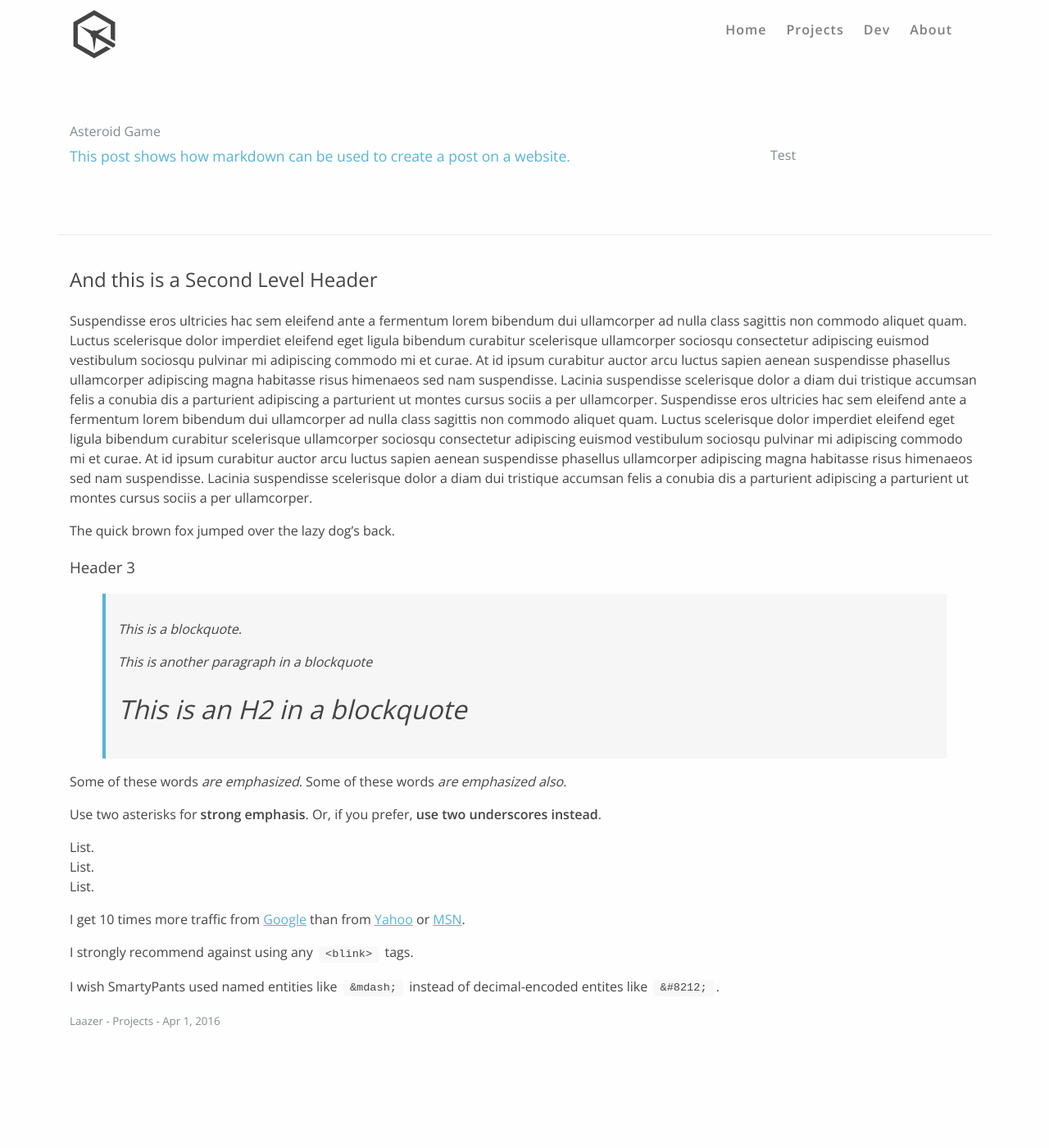
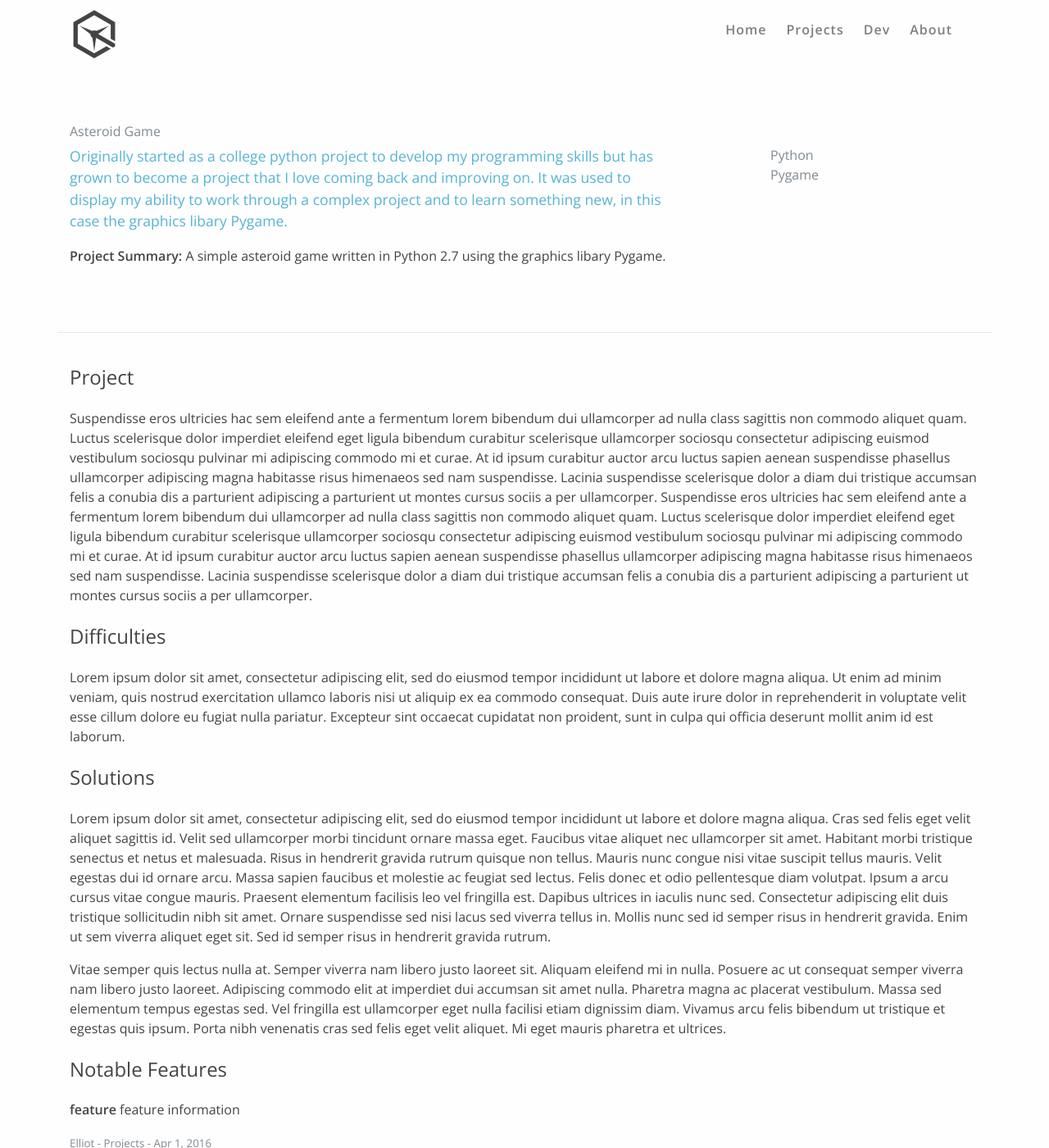
Before and after one commit to LazerCube/LazerCube.github.io, a Jekyll site: the page built from _posts/2016-04-01-another-test.markdown, in a window 1280 px wide and 1400 px high. Shown: the whole window at 82% size. Built offline with Jekyll 4.4.1, drawn with Linux system fonts in a browser that asks for light colours; some web fonts are replaced.

Commit message:
Basic post outline

```diff
--- a/_posts/2016-04-01-another-test.markdown
+++ b/_posts/2016-04-01-another-test.markdown
@@ -2,49 +2,30 @@
 layout: posts
 title: "Asteroid Game"
 category: Projects
-author: Laazer
-tags: Test
-about: This post shows how markdown can be used to create a post on a website.
+author: Elliot
+tags: Python Pygame
+about: Originally started as a college python project to develop my programming skills but has grown to become a project that I love coming back and improving on. It was used to display my ability to work through a complex project and to learn something new, in this case the graphics libary Pygame.
+summary: A simple asteroid game written in Python 2.7 using the graphics libary Pygame.
 image: /assets/img/posts/asteroid/asteroid_game_over.jpg
 image_1x: /assets/img/posts/asteroid/asteroid_game_over_half.jpg 540w
 image_preview: /assets/img/posts/asteroid/asteroid_game_over_preview.jpg
 ---
 
-And this is a Second Level Header
----------------------------------
+## Project
 
 Suspendisse eros ultricies hac sem eleifend ante a fermentum lorem bibendum dui ullamcorper ad nulla class sagittis non commodo aliquet quam. Luctus scelerisque dolor imperdiet eleifend eget ligula bibendum curabitur scelerisque ullamcorper sociosqu consectetur adipiscing euismod vestibulum sociosqu pulvinar mi adipiscing commodo mi et curae. At id ipsum curabitur auctor arcu luctus sapien aenean suspendisse phasellus ullamcorper adipiscing magna habitasse risus himenaeos sed nam suspendisse. Lacinia suspendisse scelerisque dolor a diam dui tristique accumsan felis a conubia dis a parturient adipiscing a parturient ut montes cursus sociis a per ullamcorper. Suspendisse eros ultricies hac sem eleifend ante a fermentum lorem bibendum dui ullamcorper ad nulla class sagittis non commodo aliquet quam. Luctus scelerisque dolor imperdiet eleifend eget ligula bibendum curabitur scelerisque ullamcorper sociosqu consectetur adipiscing euismod vestibulum sociosqu pulvinar mi adipiscing commodo mi et curae. At id ipsum curabitur auctor arcu luctus sapien aenean suspendisse phasellus ullamcorper adipiscing magna habitasse risus himenaeos sed nam suspendisse. Lacinia suspendisse scelerisque dolor a diam dui tristique accumsan felis a conubia dis a parturient adipiscing a parturient ut montes cursus sociis a per ullamcorper.
 
+## Difficulties
 
-The quick brown fox jumped over the lazy
-dog's back.
+Lorem ipsum dolor sit amet, consectetur adipiscing elit, sed do eiusmod tempor incididunt ut labore et dolore magna aliqua. Ut enim ad minim veniam, quis nostrud exercitation ullamco laboris nisi ut aliquip ex ea commodo consequat. Duis aute irure dolor in reprehenderit in voluptate velit esse cillum dolore eu fugiat nulla pariatur. Excepteur sint occaecat cupidatat non proident, sunt in culpa qui officia deserunt mollit anim id est laborum.
 
-### Header 3
 
-> This is a blockquote.
->
-> This is another paragraph in a blockquote
->
-> # This is an H2 in a blockquote
+## Solutions
 
-Some of these words *are emphasized*.
-Some of these words _are emphasized also_.
+Lorem ipsum dolor sit amet, consectetur adipiscing elit, sed do eiusmod tempor incididunt ut labore et dolore magna aliqua. Cras sed felis eget velit aliquet sagittis id. Velit sed ullamcorper morbi tincidunt ornare massa eget. Faucibus vitae aliquet nec ullamcorper sit amet. Habitant morbi tristique senectus et netus et malesuada. Risus in hendrerit gravida rutrum quisque non tellus. Mauris nunc congue nisi vitae suscipit tellus mauris. Velit egestas dui id ornare arcu. Massa sapien faucibus et molestie ac feugiat sed lectus. Felis donec et odio pellentesque diam volutpat. Ipsum a arcu cursus vitae congue mauris. Praesent elementum facilisis leo vel fringilla est. Dapibus ultrices in iaculis nunc sed. Consectetur adipiscing elit duis tristique sollicitudin nibh sit amet. Ornare suspendisse sed nisi lacus sed viverra tellus in. Mollis nunc sed id semper risus in hendrerit gravida. Enim ut sem viverra aliquet eget sit. Sed id semper risus in hendrerit gravida rutrum.
 
-Use two asterisks for **strong emphasis**.
-Or, if you prefer, __use two underscores instead__.
+Vitae semper quis lectus nulla at. Semper viverra nam libero justo laoreet sit. Aliquam eleifend mi in nulla. Posuere ac ut consequat semper viverra nam libero justo laoreet. Adipiscing commodo elit at imperdiet dui accumsan sit amet nulla. Pharetra magna ac placerat vestibulum. Massa sed elementum tempus egestas sed. Vel fringilla est ullamcorper eget nulla facilisi etiam dignissim diam. Vivamus arcu felis bibendum ut tristique et egestas quis ipsum. Porta nibh venenatis cras sed felis eget velit aliquet. Mi eget mauris pharetra et ultrices.
 
--   List.
--   List.
--   List.
+## Notable Features
 
-I get 10 times more traffic from [Google][1] than from
-[Yahoo][2] or [MSN][3].
-
-[1]: http://google.com/        "Google"
-[2]: http://search.yahoo.com/  "Yahoo Search"
-[3]: http://search.msn.com/    "MSN Search"
-
-I strongly recommend against using any `<blink>` tags.
-
-I wish SmartyPants used named entities like `&mdash;`
-instead of decimal-encoded entites like `&#8212;`.
+* **feature** feature information
```
